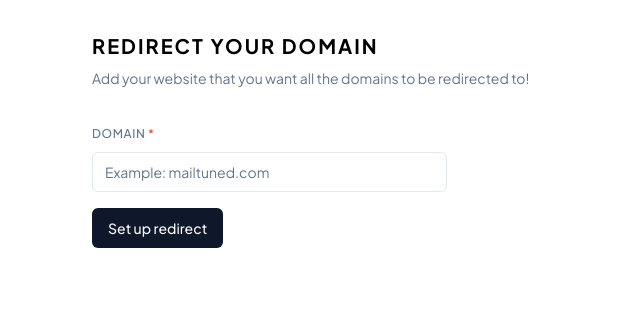
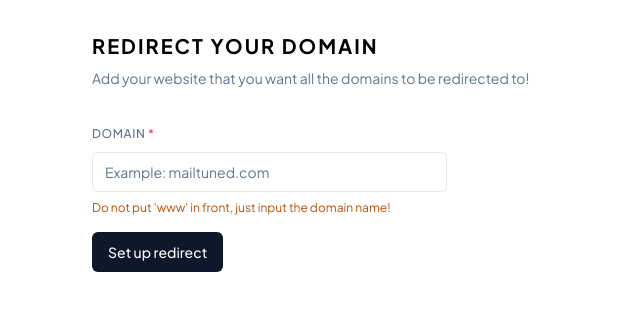
Before and after one commit to acomarcho/mailtuned, a Next.js app: page /redirect in a window 1280 px wide. Shown: the top 310 px of the page, without its empty margins (0-640 px from the left). Built offline with nearby package versions, Linux system fonts and the light colour scheme.

Commit message:
Feat: Wire redirect functionality

```diff
--- /dev/null
+++ b/app/api/redirect/route.ts
@@ -0,0 +1,52 @@
+import { headers } from "next/headers";
+import axios, { AxiosError } from "axios";
+
+export async function POST(request: Request) {
+  const headersList = headers();
+  const authorization = headersList.get("Authorization");
+
+  if (!authorization) {
+    return Response.json(
+      { message: "Must have authorization header" },
+      { status: 401 }
+    );
+  }
+
+  type RedirectRequest = {
+    domain: string;
+    targetDomain: string;
+  };
+  const requestBody: RedirectRequest = await request.json();
+
+  try {
+    await axios.put(
+      `https://api.godaddy.com/v1/domains/${requestBody.domain}/records/CNAME/www`,
+      [
+        {
+          data: requestBody.targetDomain,
+          ttl: 3600,
+        },
+      ],
+      {
+        headers: {
+          Authorization: authorization,
+        },
+      }
+    );
+  } catch (error) {
+    if (error instanceof AxiosError) {
+      return Response.json(
+        {
+          message:
+            error.response?.data.message || "Failed to add redirect record",
+        },
+        { status: error.response?.status }
+      );
+    }
+  }
+
+  return Response.json(
+    { message: "Added redirect record successfully!" },
+    { status: 200 }
+  );
+}
--- a/app/redirect/page.tsx
+++ b/app/redirect/page.tsx
@@ -1,3 +1,4 @@
+import RedirectForm from "@/components/redirect/form";
 import { Button } from "@/components/ui/button";
 import { Input } from "@/components/ui/input";
 
@@ -11,22 +12,7 @@ export default function RedirectPage() {
         Add your website that you want all the domains to be redirected to!
       </p>
       <div className="grid grid-cols-2 lg:grid-cols-3 gap-4 mt-8">
-        <form>
-          <label
-            htmlFor="domain"
-            className="text-xs uppercase tracking-wider font-medium text-slate-500"
-          >
-            Domain <span className="text-red-500">*</span>
-          </label>
-          <Input
-            id="domain"
-            className="mt-2"
-            placeholder="Example: mailtuned.com"
-          />
-          <Button type="submit" className="mt-4">
-            Set up redirect
-          </Button>
-        </form>
+        <RedirectForm />
       </div>
     </div>
   );
--- /dev/null
+++ b/components/redirect/form.tsx
@@ -0,0 +1,98 @@
+"use client";
+
+import { SubmitHandler, useForm } from "react-hook-form";
+import { Button } from "../ui/button";
+import { Input } from "../ui/input";
+import { apiKeyAtom } from "@/lib/atoms/api-key";
+import { domainAtom } from "@/lib/atoms/domain";
+import { PageStatus } from "@/lib/constants/page-status";
+import { useState } from "react";
+import { useAtomValue } from "jotai";
+import axios, { AxiosError } from "axios";
+import { toast } from "sonner";
+
+type RedirectInput = {
+  domain: string;
+};
+
+export default function RedirectForm() {
+  const apiKey = useAtomValue(apiKeyAtom);
+  const domain = useAtomValue(domainAtom);
+
+  const [pageStatus, setPageStatus] = useState<PageStatus>(PageStatus.None);
+
+  const {
+    register,
+    handleSubmit,
+    formState: { errors },
+  } = useForm<RedirectInput>();
+
+  const onSubmit: SubmitHandler<RedirectInput> = async (data) => {
+    console.log("terpanggil");
+
+    if (!domain) {
+      return;
+    }
+
+    setPageStatus(PageStatus.Loading);
+    for (const domainName of domain.domains) {
+      try {
+        await axios.post(
+          "/api/redirect",
+          {
+            domain: domainName,
+            targetDomain: data.domain,
+          },
+          {
+            headers: {
+              Authorization: `sso-key ${apiKey?.key}:${apiKey?.secret}`,
+            },
+          }
+        );
+        toast.success(`[${domainName}] Successfully updated redirect record!`);
+      } catch (error) {
+        const defaultErrorText = `[${domainName}] An error occured while updating redirect record`;
+        if (error instanceof AxiosError) {
+          toast.error(
+            error.response?.data.message
+              ? `[${domainName}] ${error.response.data.message}`
+              : defaultErrorText
+          );
+        } else {
+          toast.error(defaultErrorText);
+        }
+      }
+    }
+    setPageStatus(PageStatus.None);
+  };
+
+  return (
+    <form onSubmit={handleSubmit(onSubmit)}>
+      <label
+        htmlFor="domain"
+        className="text-xs uppercase tracking-wider font-medium text-slate-500"
+      >
+        Domain <span className="text-red-500">*</span>
+      </label>
+      <Input
+        id="domain"
+        className="mt-2"
+        placeholder="Example: mailtuned.com"
+        {...register("domain", { required: true })}
+      />
+      <p className="text-amber-700 text-xs mt-2">
+        Do not put &apos;www&apos; in front, just input the domain name!
+      </p>
+      {errors.domain && (
+        <p className="text-red-500 text-xs mt-2">Domain must be filled!</p>
+      )}
+      <Button
+        type="submit"
+        className="mt-4"
+        disabled={pageStatus === PageStatus.Loading}
+      >
+        Set up redirect {pageStatus === PageStatus.Loading && "..."}
+      </Button>
+    </form>
+  );
+}
```
